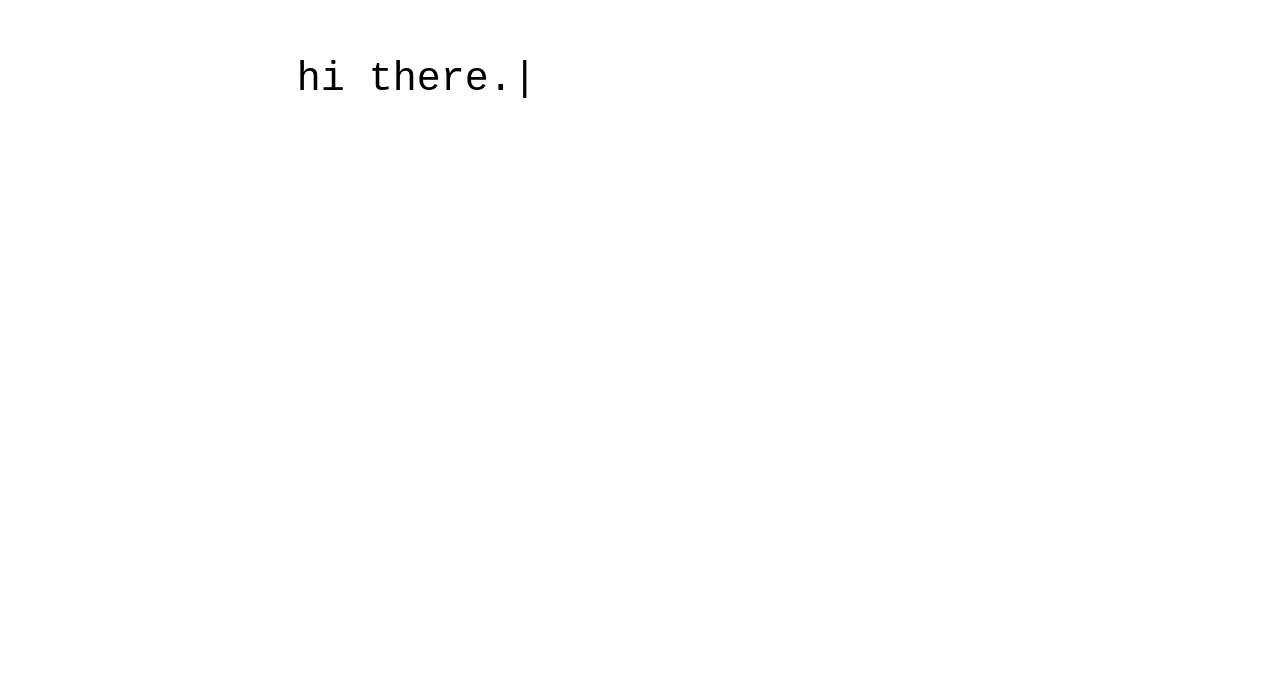
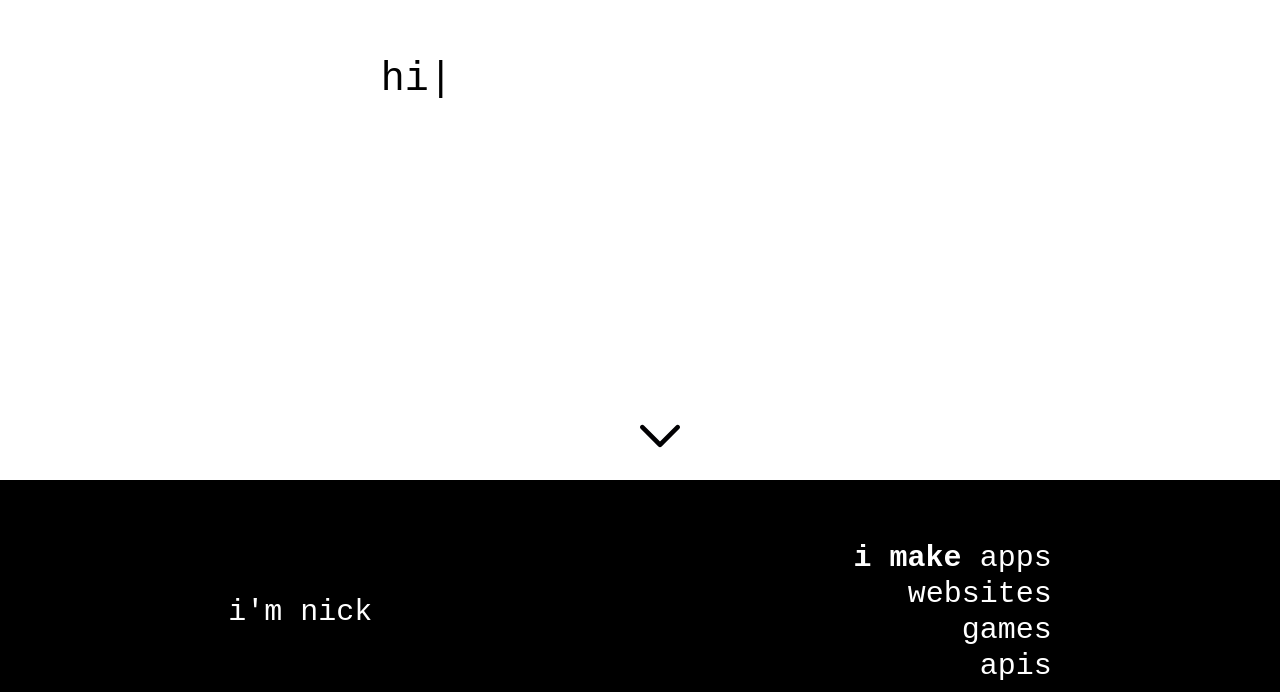
Before and after one commit to nmruss/portfolio-frontend, a React (Create React App) app: page / in a window 1280 px wide. Shown: the part 320-1012 px from the top of the page. Before the commit the page ends 800 px from the top, so only its background shows below. Built offline with nearby package versions, Linux system fonts and the light colour scheme.

Commit message:
content header

```diff
--- a/src/App.js
+++ b/src/App.js
@@ -1,11 +1,13 @@
 import React from "react";
 import "./App.scss";
 import Home from "./components/Home";
+import Content from "./components/Content";
 
 function App() {
   return (
     <div className="App">
       <Home />
+      <Content />
     </div>
   );
 }
--- a/src/App.scss
+++ b/src/App.scss
@@ -3,7 +3,8 @@ body {
   margin: 0;
 }
 
-h1 {
+h1,
+h2 {
   font-family: "Source Code Pro", monospace;
 }
 
@@ -20,7 +21,7 @@ h1 {
 }
 
 #header {
-  width: 100vw;
+  width: 100%;
   height: 100vh;
   background-color: white;
   display: flex;
@@ -33,6 +34,32 @@ h1 {
     color: black;
     margin: 0;
   }
+}
+
+.down-chevron {
+  position: absolute;
+  bottom: 3%;
+  height: 40px;
+  width: 40px;
+  left: 50%;
+}
+
+.content-container {
+  color: white;
+  background-color: black;
+  text-align: right;
+  padding-top: 60px;
+
+  h1 {
+    font-size: 30px;
+  }
+}
+
+.content-header-container {
+  width: 100%;
+  display: flex;
+  justify-content: space-between;
+  align-items: center;
 }
 
 @keyframes blinkAnim {
--- /dev/null
+++ b/src/components/Content.js
@@ -0,0 +1,35 @@
+import React from "react";
+import { Container, Row, Col } from "reactstrap";
+
+const Content = () => {
+  return (
+    <Container fluid className="content-container">
+      <Row>
+        <Col sm="2" md="2"></Col>
+        <Col sm="8" md="8">
+          <div className="content-header-container">
+            <div>
+              <h1>i'm nick</h1>
+            </div>
+            <div>
+              <h1>
+                <span className="black">i make </span>
+                apps
+                <br />
+                websites
+                <br />
+                games
+                <br />
+                apis
+              </h1>
+            </div>
+          </div>
+        </Col>
+
+        <Col sm="2" md="2"></Col>
+      </Row>
+    </Container>
+  );
+};
+
+export default Content;
--- a/src/components/Home.js
+++ b/src/components/Home.js
@@ -9,13 +9,14 @@ const Home = () => {
           <Row>
             <Col sm="12" md="8">
               <h1>
-                hi there.<span className="blink">|</span>
+                hi<span className="blink">|</span>
               </h1>
             </Col>
             <Col sm="0" md="4"></Col>
           </Row>
         </Container>
       </div>
+      <img className="down-chevron" src="/img/down-chevron.svg" alt="down-arrow" />
     </div>
   );
 };
```
Also changed, not shown: public/img/down-chevron.svg (added).
